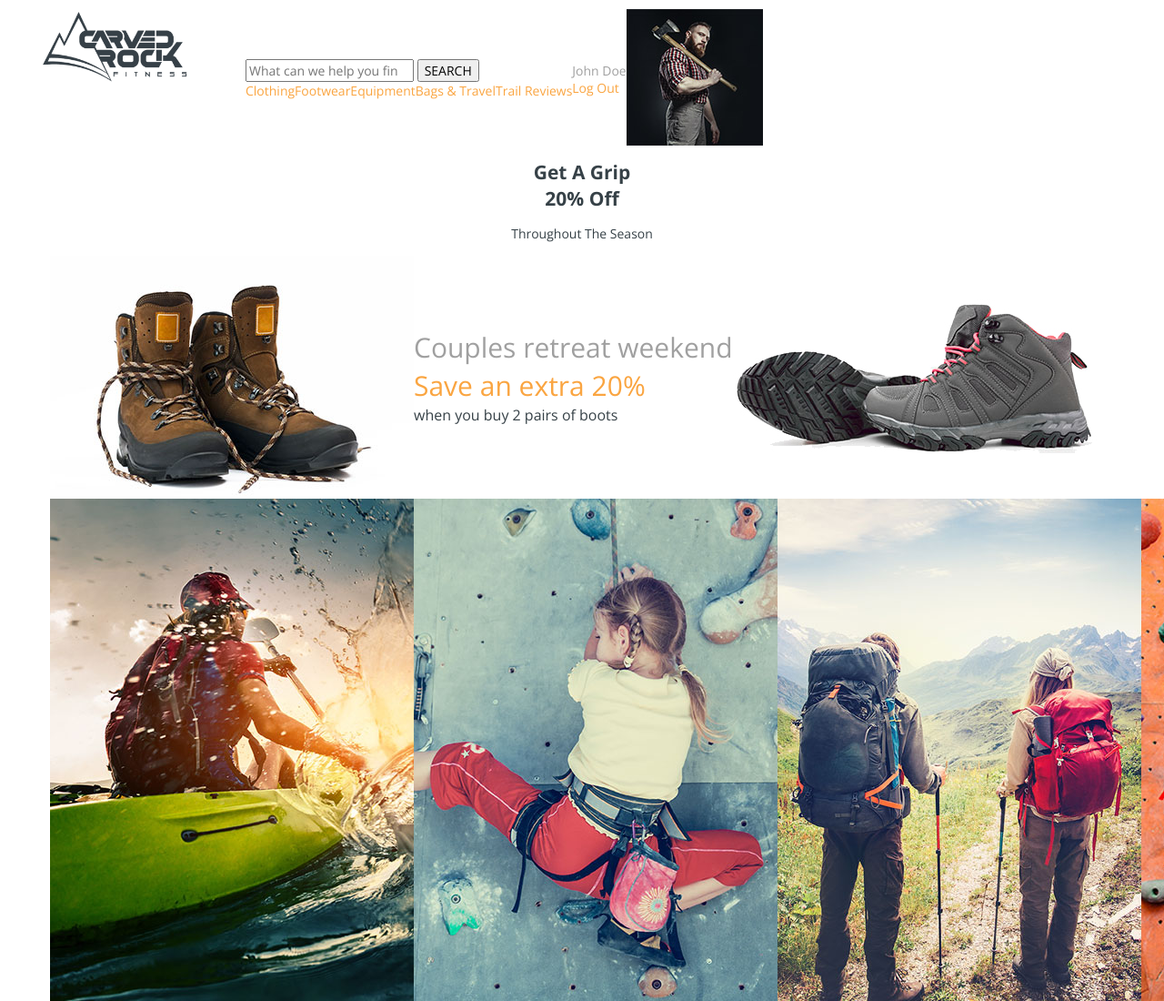
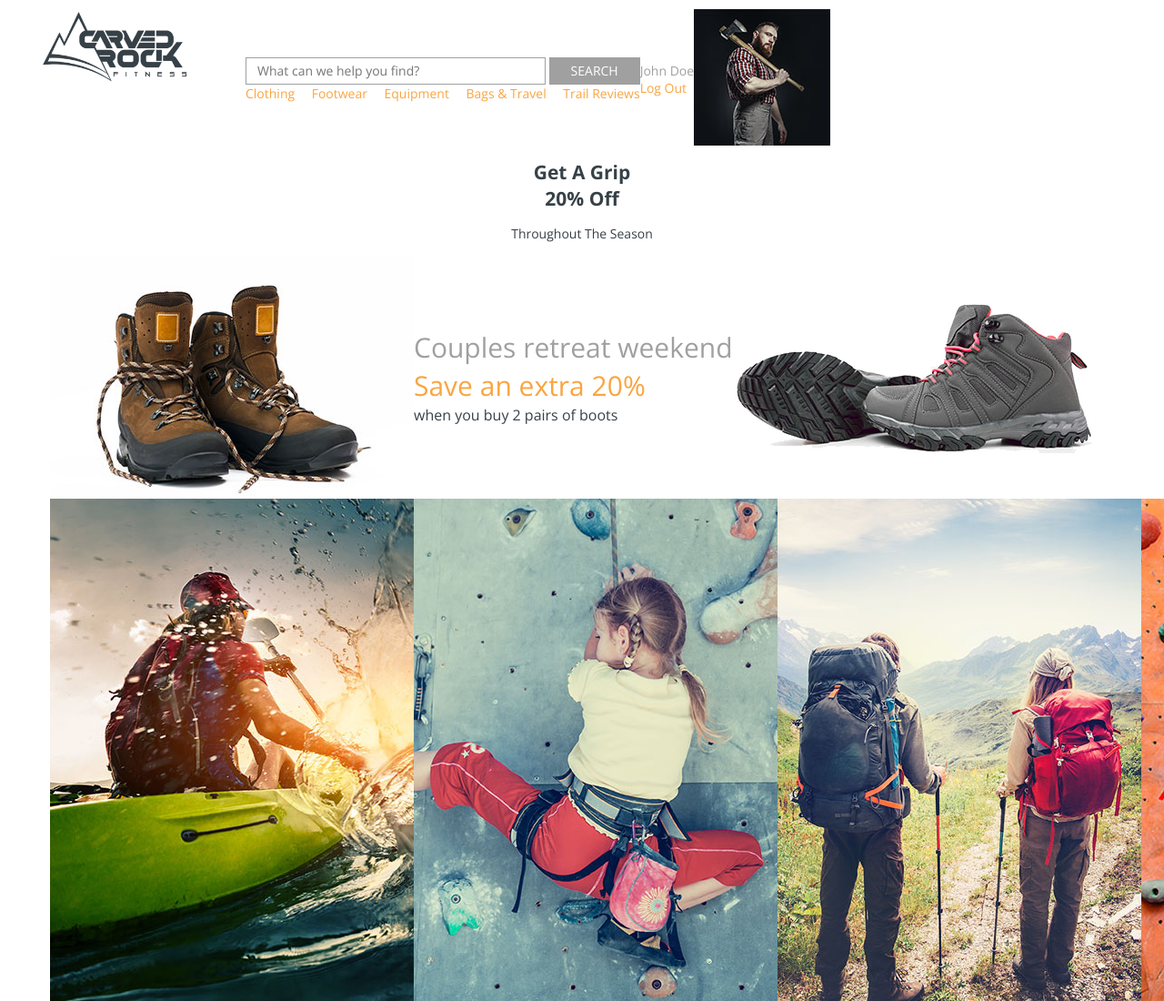
Before and after one commit to 47analogy/rock-climbing-landing-page, a website: page index.html in a window 1280 px wide. Shown: the top 1100 px of the page at 91% size. Drawn offline with nearby package versions, Linux system fonts and the light colour scheme.

Commit message:
add search classes

```diff
--- a/css/main.css
+++ b/css/main.css
@@ -125,3 +125,19 @@ section {
   max-width: 100%;
   height: auto;
 }
+
+.search-box {
+  width: 330px;
+  height: 30px;
+  padding: 6px 12px;
+  border: 1px solid #a0a0a0;
+}
+
+.search-button {
+  width: 100px;
+  height: 30px;
+  border: 0;
+  padding: 0;
+  background-color: #a0a0a0;
+  color: #ffffff;
+}
--- a/index.html
+++ b/index.html
@@ -28,11 +28,12 @@
           <div>
             <form>
               <input
+                class="search-box"
                 aria-label="Search"
                 placeholder="What can we help you find?"
                 type="search"
               />
-              <button type="submit">SEARCH</button>
+              <button class="search-button" type="submit">SEARCH</button>
             </form>
             <ul class="flex space-between">
               <li><a href="#">Clothing</a></li>
```
